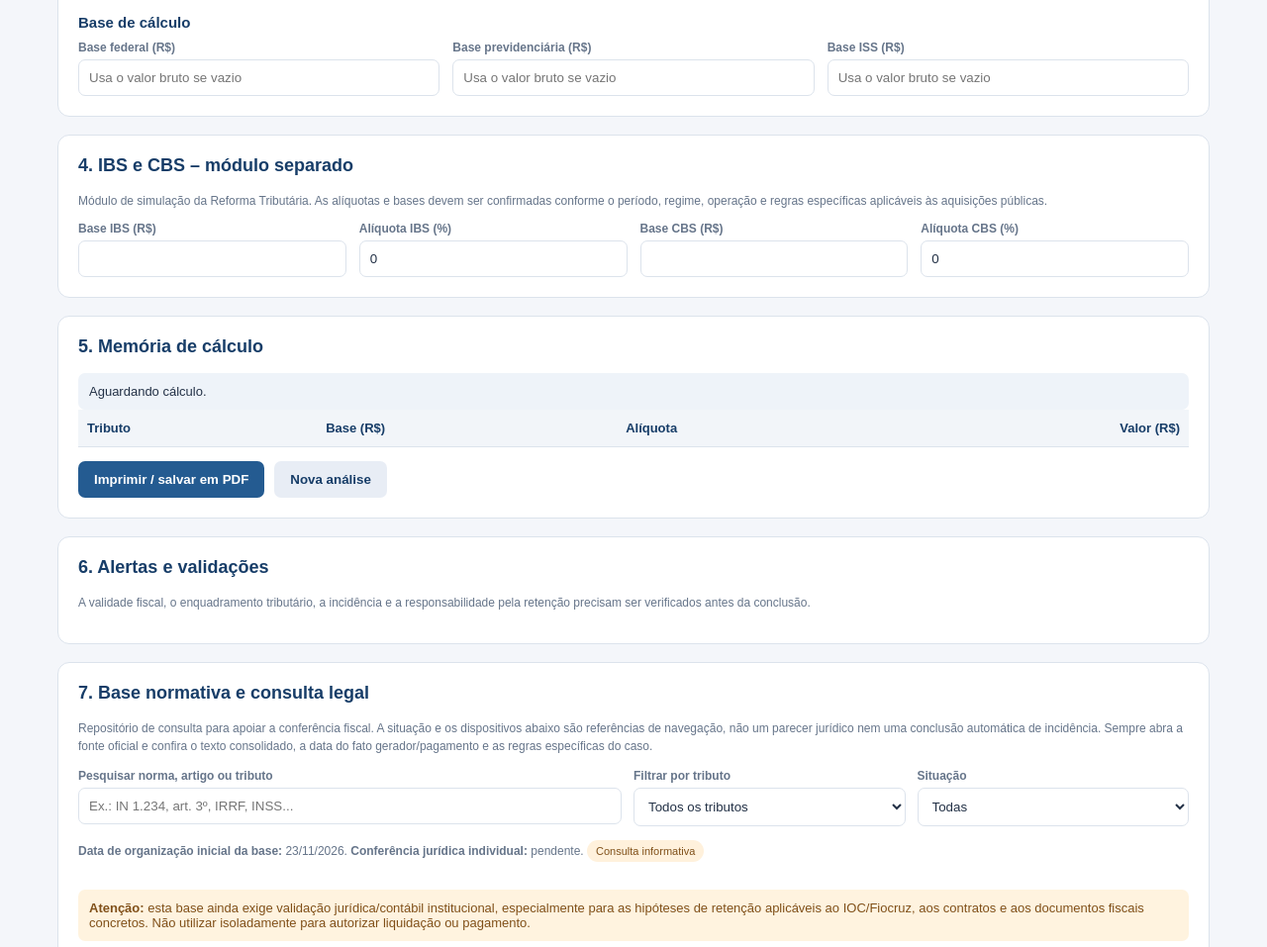
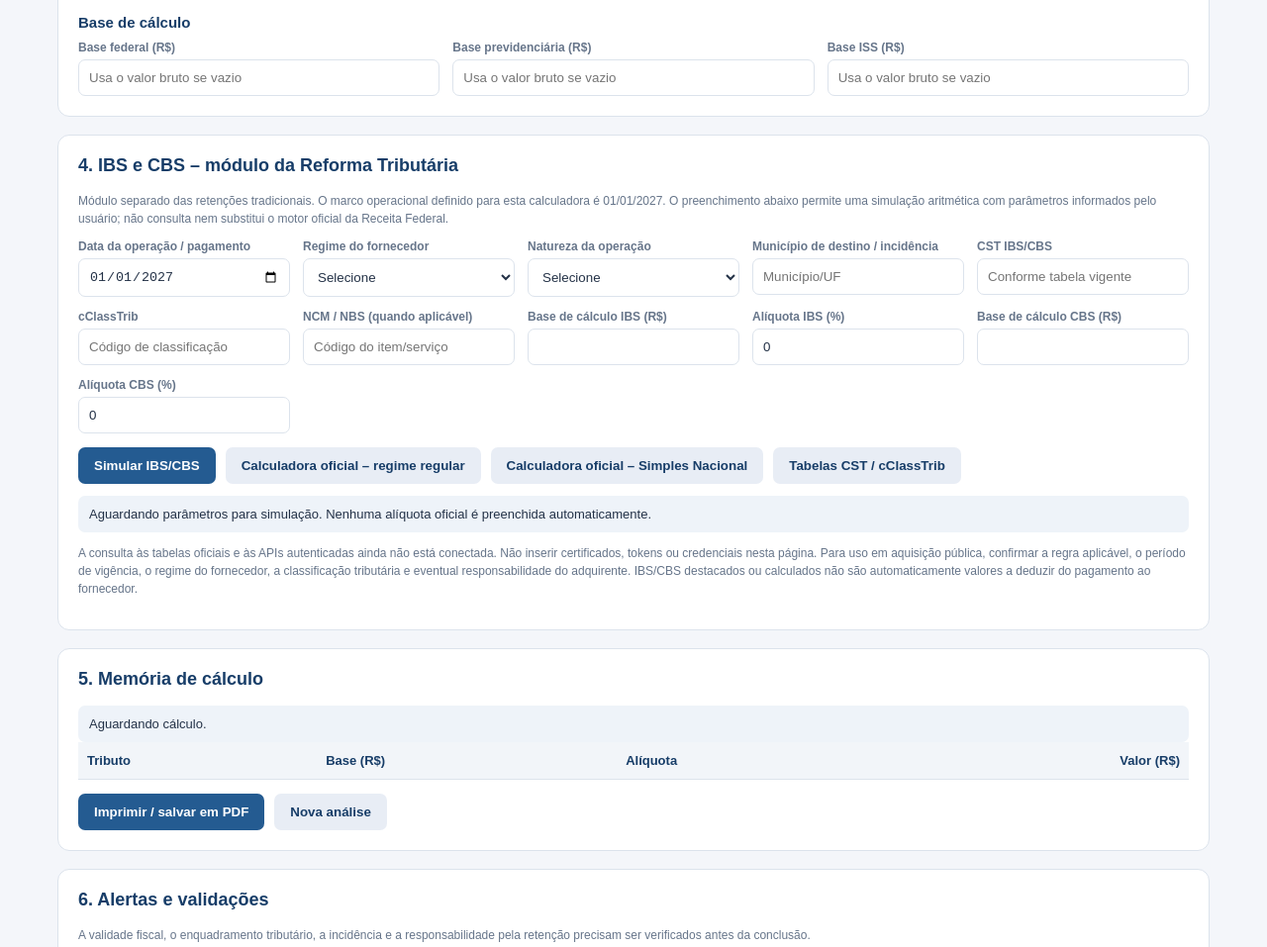
Before and after one commit to DanielBrasilIOC/calculadora-retencoes-segef-ioc, a plain HTML site: page index.html in a window 1280 px wide. Shown: the part 920-1877 px from the top of the page at 99% size. Drawn offline with Linux system fonts and the light colour scheme.

Commit message:
feat: amplia modulo de simulacao IBS CBS com classificacao tributaria e referencias oficiais

```diff
--- a/index.html
+++ b/index.html
@@ -126,15 +126,30 @@ footer{text-align:center;padding:22px;color:var(--muted);font-size:12px}
 </div>
 </section>
 
-<section class="panel">
-<h2>4. IBS e CBS – módulo separado</h2>
-<p class="note">Módulo de simulação da Reforma Tributária. As alíquotas e bases devem ser confirmadas conforme o período, regime, operação e regras específicas aplicáveis às aquisições públicas.</p>
+<section class="panel" id="moduloReforma">
+<h2>4. IBS e CBS – módulo da Reforma Tributária</h2>
+<p class="note">Módulo separado das retenções tradicionais. O marco operacional definido para esta calculadora é 01/01/2027. O preenchimento abaixo permite uma simulação aritmética com parâmetros informados pelo usuário; não consulta nem substitui o motor oficial da Receita Federal.</p>
 <div class="grid">
-  <div><label>Base IBS (R$)</label><input id="baseIbs" type="number" min="0" step="0.01"></div>
-  <div><label>Alíquota IBS (%)</label><input id="aliqIbs" type="number" min="0" step="0.0001" value="0"></div>
-  <div><label>Base CBS (R$)</label><input id="baseCbs" type="number" min="0" step="0.01"></div>
-  <div><label>Alíquota CBS (%)</label><input id="aliqCbs" type="number" min="0" step="0.0001" value="0"></div>
+  <div><label for="dataOperacaoRtc">Data da operação / pagamento</label><input id="dataOperacaoRtc" type="date" value="2027-01-01"></div>
+  <div><label for="regimeRtc">Regime do fornecedor</label><select id="regimeRtc"><option value="">Selecione</option><option value="regular">Regime regular</option><option value="simples">Simples Nacional</option><option value="imune">Imune / isento / hipótese específica</option><option value="nao-identificado">Não identificado</option></select></div>
+  <div><label for="naturezaRtc">Natureza da operação</label><select id="naturezaRtc"><option value="">Selecione</option><option>Fornecimento de bens</option><option>Prestação de serviços</option><option>Serviço contínuo / parcelas</option><option>Outra / analisar</option></select></div>
+  <div><label for="municipioRtc">Município de destino / incidência</label><input id="municipioRtc" placeholder="Município/UF"></div>
+  <div><label for="cstRtc">CST IBS/CBS</label><input id="cstRtc" placeholder="Conforme tabela vigente"></div>
+  <div><label for="cClassTribRtc">cClassTrib</label><input id="cClassTribRtc" placeholder="Código de classificação"></div>
+  <div><label for="nbsNcmRtc">NCM / NBS (quando aplicável)</label><input id="nbsNcmRtc" placeholder="Código do item/serviço"></div>
+  <div><label for="baseIbs">Base de cálculo IBS (R$)</label><input id="baseIbs" type="number" min="0" step="0.01"></div>
+  <div><label for="aliqIbs">Alíquota IBS (%)</label><input id="aliqIbs" type="number" min="0" step="0.0001" value="0"></div>
+  <div><label for="baseCbs">Base de cálculo CBS (R$)</label><input id="baseCbs" type="number" min="0" step="0.01"></div>
+  <div><label for="aliqCbs">Alíquota CBS (%)</label><input id="aliqCbs" type="number" min="0" step="0.0001" value="0"></div>
 </div>
+<div class="actions">
+  <button onclick="calcularReforma()">Simular IBS/CBS</button>
+  <button class="secondary" onclick="window.open('https://github.com/ReceitaFederal/calculadora-rtc-regime-regular','_blank','noopener')">Calculadora oficial – regime regular</button>
+  <button class="secondary" onclick="window.open('https://github.com/ReceitaFederal/calculadora-rtc-simples-nacional','_blank','noopener')">Calculadora oficial – Simples Nacional</button>
+  <button class="secondary" onclick="window.open('https://dfe-portal.svrs.rs.gov.br/DFE/Noticias/2505','_blank','noopener')">Tabelas CST / cClassTrib</button>
+</div>
+<div id="resultadoIbsCbs" class="status">Aguardando parâmetros para simulação. Nenhuma alíquota oficial é preenchida automaticamente.</div>
+<p class="note">A consulta às tabelas oficiais e às APIs autenticadas ainda não está conectada. Não inserir certificados, tokens ou credenciais nesta página. Para uso em aquisição pública, confirmar a regra aplicável, o período de vigência, o regime do fornecedor, a classificação tributária e eventual responsabilidade do adquirente. IBS/CBS destacados ou calculados não são automaticamente valores a deduzir do pagamento ao fornecedor.</p>
 </section>
 
 <section class="panel">
@@ -417,6 +432,40 @@ async function lerArquivo(){
   }catch(e){aviso(e.message,'warning');}
 }
 
+function calcularReforma(){
+  const data=el('dataOperacaoRtc').value;
+  const regime=el('regimeRtc').value;
+  const natureza=el('naturezaRtc').value;
+  const baseIbs=num('baseIbs'), baseCbs=num('baseCbs');
+  const aliqIbs=num('aliqIbs'), aliqCbs=num('aliqCbs');
+  if(!data){el('resultadoIbsCbs').className='status warning';el('resultadoIbsCbs').textContent='Informe a data da operação.';return;}
+  if(data<'2027-01-01'){
+    el('resultadoIbsCbs').className='status warning';
+    el('resultadoIbsCbs').textContent='Fora do marco operacional configurado nesta calculadora (01/01/2027). O ano de 2026 deve ser tratado como período de transição/testes, conforme a regra legal específica, sem aplicar automaticamente parâmetros de 2027.';
+    return;
+  }
+  if(!regime||!natureza){
+    el('resultadoIbsCbs').className='status warning';
+    el('resultadoIbsCbs').textContent='Informe o regime do fornecedor e a natureza da operação antes de simular.';
+    return;
+  }
+  if((baseIbs>0&&aliqIbs===0)||(baseCbs>0&&aliqCbs===0)){
+    el('resultadoIbsCbs').className='status warning';
+    el('resultadoIbsCbs').textContent='Há base informada sem alíquota. Consulte as tabelas e regras oficiais aplicáveis; não foi presumida nenhuma alíquota.';
+    return;
+  }
+  const valorIbs=Math.round(baseIbs*aliqIbs)/100;
+  const valorCbs=Math.round(baseCbs*aliqCbs)/100;
+  const total=valorIbs+valorCbs;
+  el('resultadoIbsCbs').className='status warning';
+  el('resultadoIbsCbs').innerHTML='<strong>Simulação aritmética informativa — não é cálculo oficial da Receita Federal.</strong><br>'+
+    'IBS estimado: R$ '+fmt(valorIbs)+' | CBS estimada: R$ '+fmt(valorCbs)+' | Total estimado: R$ '+fmt(total)+
+    '<br>Data: '+data+' | Regime: '+regime+' | Operação: '+natureza+
+    '<br>CST: '+(el('cstRtc').value||'não informado')+' | cClassTrib: '+(el('cClassTribRtc').value||'não informado')+
+    '<br>Município: '+(el('municipioRtc').value||'não informado')+' | NCM/NBS: '+(el('nbsNcmRtc').value||'não informado')+
+    '<br><strong>Não considerar esses valores como retenção/dedução do pagamento ao fornecedor sem confirmação da hipótese legal e da responsabilidade do adquirente.</strong>';
+}
+
 function calcular(){
   const bruto=num('bruto');
   if(bruto<=0){aviso('Informe um valor bruto válido.','warning');return;}
@@ -430,21 +479,17 @@ function calcular(){
     ['Cofins',bf,num('cofins')],
     ['INSS',bi,num('inss')],
     ['ISS',bs,num('iss')],
-    ['IBS',num('baseIbs'),num('aliqIbs')],
-    ['CBS',num('baseCbs'),num('aliqCbs')]
   ];
-  let somaFederal=0,somaTradicional=0,somaReforma=0;
+  let somaFederal=0,somaTradicional=0;
   el('linhas').innerHTML=tributos.map(([nome,base,aliq])=>{
     const valor=Math.round(base*aliq)/100;
-    if(['IBS','CBS'].includes(nome))somaReforma+=valor;
-    else somaTradicional+=valor;
+    somaTradicional+=valor;
     if(['IRRF','CSLL','PIS/Pasep','Cofins'].includes(nome))somaFederal+=valor;
     return `<tr><td>${nome}</td><td>${fmt(base)}</td><td>${aliq}%</td><td class="money">${fmt(valor)}</td></tr>`;
   }).join('');
   const liquido=bruto-somaTradicional;
   el('totais').innerHTML=`
   <tr class="total"><td colspan="3">Total de retenções tradicionais</td><td class="money">R$ ${fmt(somaTradicional)}</td></tr>
-  <tr class="total"><td colspan="3">Total IBS/CBS – simulação separada</td><td class="money">R$ ${fmt(somaReforma)}</td></tr>
   <tr class="total"><td colspan="3">Valor líquido estimado (retenções tradicionais)</td><td class="money">R$ ${fmt(liquido)}</td></tr>`;
   el('resultado').innerHTML='Cálculo aritmético concluído. Os valores são estimativas baseadas nas bases e alíquotas informadas pelo usuário.';
   el('alertas').innerHTML=`
@@ -454,7 +499,7 @@ function calcular(){
   <li>Confirmar a hipótese legal e a base de cálculo de cada retenção.</li>
   <li>Verificar o serviço, local de incidência e responsabilidade pelo ISS.</li>
   <li>Para INSS, verificar cessão de mão de obra ou empreitada e demais requisitos.</li>
-  <li>Verificar as regras específicas de IBS/CBS para o período e a operação.</li>
+  <li>Verificar as regras específicas de IBS/CBS no módulo separado; não tratar destaque como retenção automática.</li>
   <li>Consultar a situação fiscal da nota nos portais oficiais.</li>
   </ul>`;
 }
@@ -501,6 +546,9 @@ function limpar(){
     else if(x.type==='number')x.value=x.id.startsWith('aliq')||['ir','csll','pis','cofins','inss','iss'].includes(x.id)?'0':'';
     else x.value='';
   });
+  ['regimeRtc','naturezaRtc'].forEach(id=>{if(el(id))el(id).value='';});
+  if(el('dataOperacaoRtc'))el('dataOperacaoRtc').value='2027-01-01';
+  if(el('resultadoIbsCbs')){el('resultadoIbsCbs').className='status';el('resultadoIbsCbs').textContent='Aguardando parâmetros para simulação. Nenhuma alíquota oficial é preenchida automaticamente.';}
   el('tipo').value='auto';
   el('linhas').innerHTML='';
   el('totais').innerHTML='';
```
